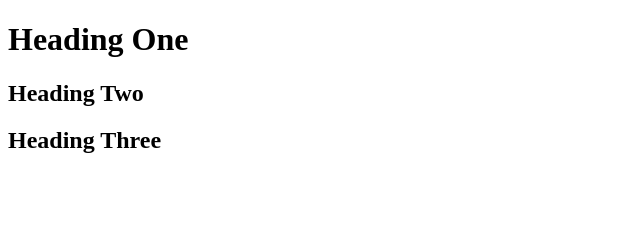
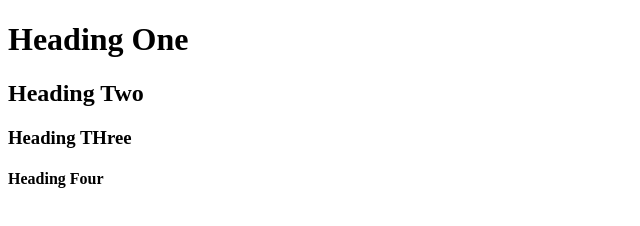
Before and after one commit to Shaik-GitHubb/Portfolio, a plain HTML site: page index.html in a window 1280 px wide. Shown: the whole page, without its empty margins (0-640 px from the left). Drawn offline with Linux system fonts and the light colour scheme.

Commit message:
This is the Reagain

```diff
--- a/index.html
+++ b/index.html
@@ -8,7 +8,8 @@
 <body>
     <h1>Heading One</h1>
     <h2>Heading Two</h2>
-    <h2>Heading Three</h2>
+    <h3>Heading THree</h3>
+    <h4>Heading Four</h4>
 
 </body>
 </html>
```
